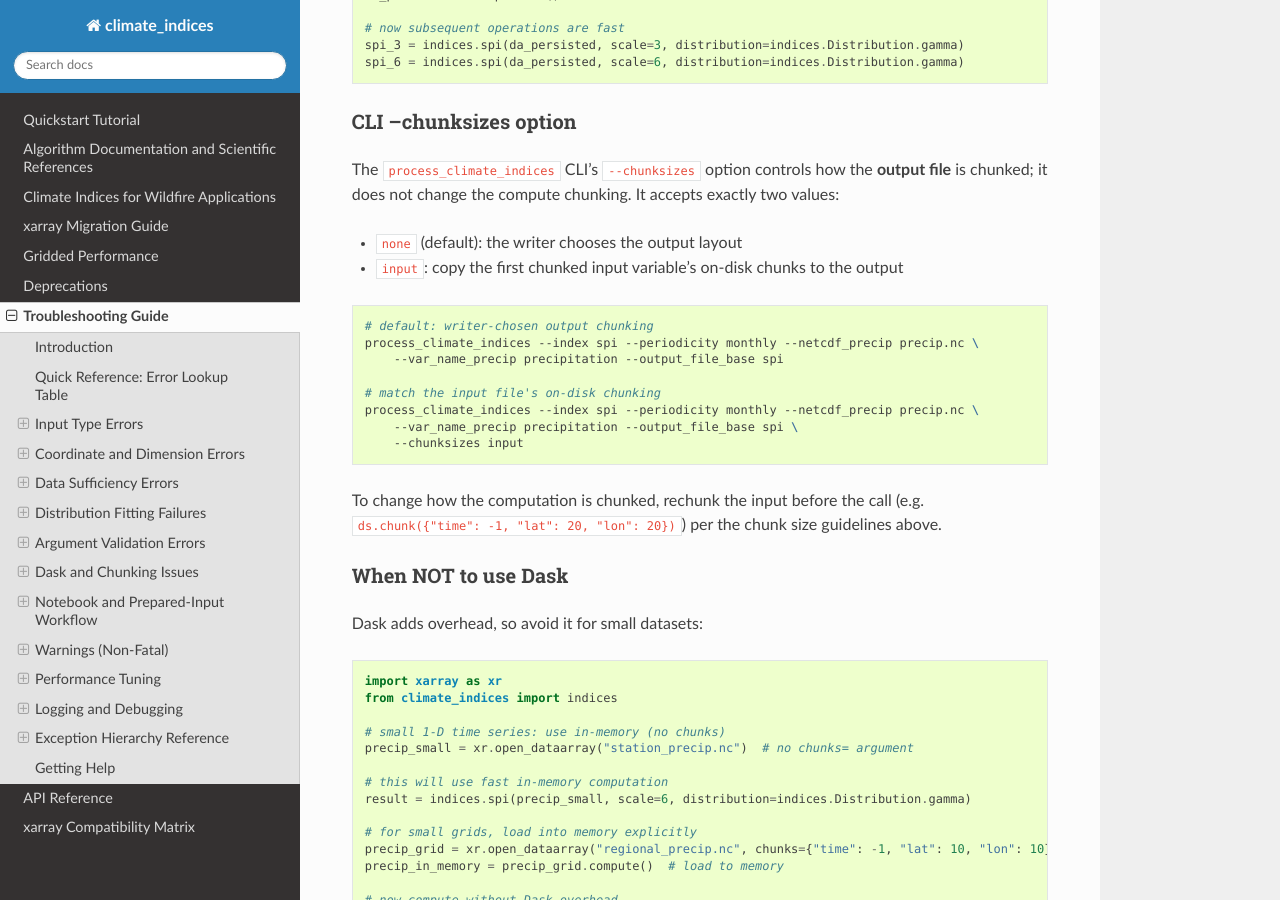
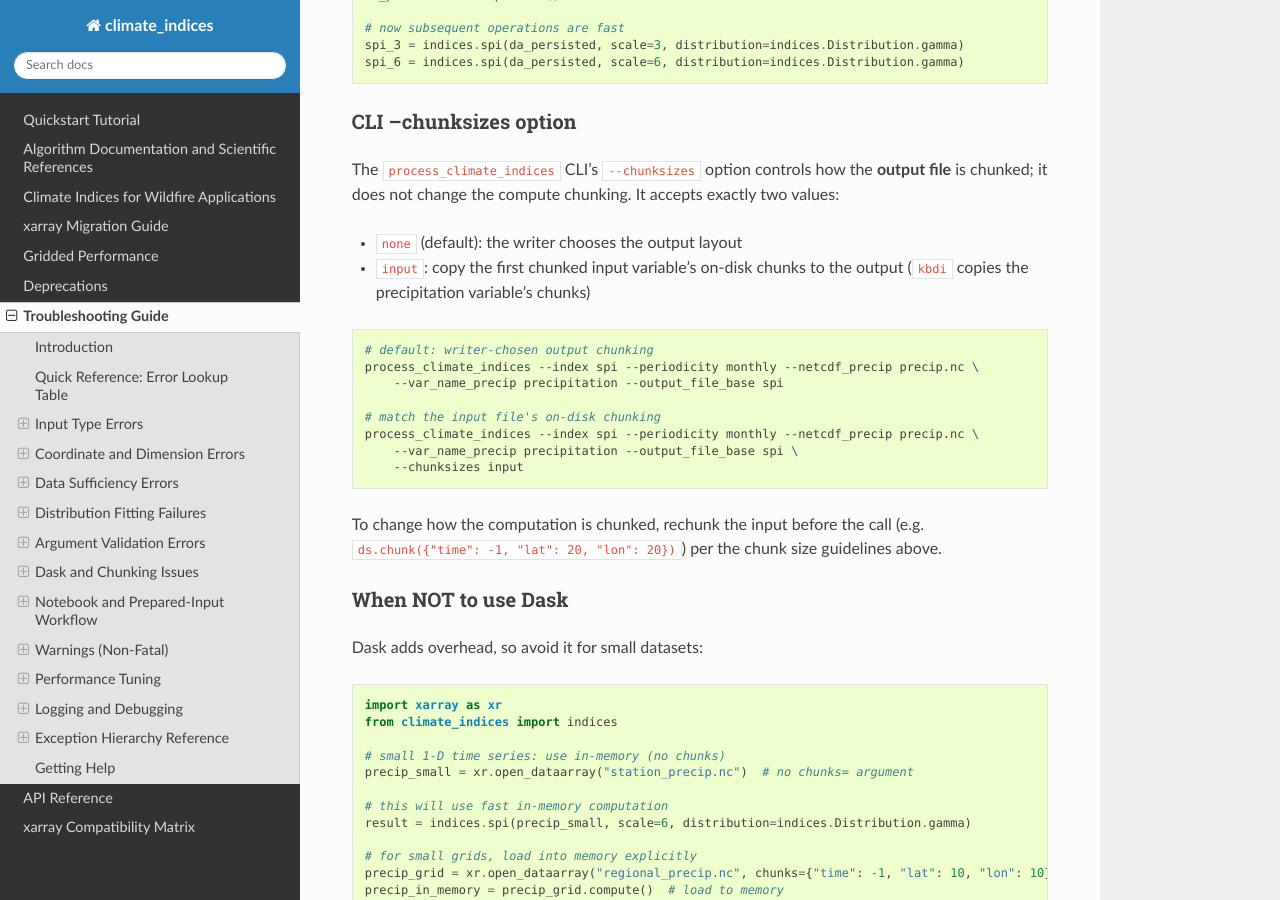
Before and after one commit to monocongo/climate_indices, a Sphinx documentation site: the page built from docs/troubleshooting.md, in a window 1280 px wide and 900 px high, scrolled down 26992 px. Built offline with Sphinx 7.4.7 and the Read the Docs theme 3.1.0, drawn with Linux system fonts in a browser that asks for light colours.

Commit message:
docs: qualify --chunksizes input behavior for KBDI (#1055)
The KBDI path copies the precipitation variable's on-disk chunks rather
than the first chunked input variable's chunks the generic path uses.
Note the exception in the homepage option table and the troubleshooting
guide, both of which describe the generic behavior only.

````diff
--- a/docs/troubleshooting.md
+++ b/docs/troubleshooting.md
@@ -1215,7 +1215,7 @@
 exactly two values:
 
 - `none` (default): the writer chooses the output layout
-- `input`: copy the first chunked input variable's on-disk chunks to the output
+- `input`: copy the first chunked input variable's on-disk chunks to the output (`kbdi` copies the precipitation variable's chunks)
 
 ```bash
 # default: writer-chosen output chunking
````
Also changed, not shown: docs/index.md (+1 -1 lines).
